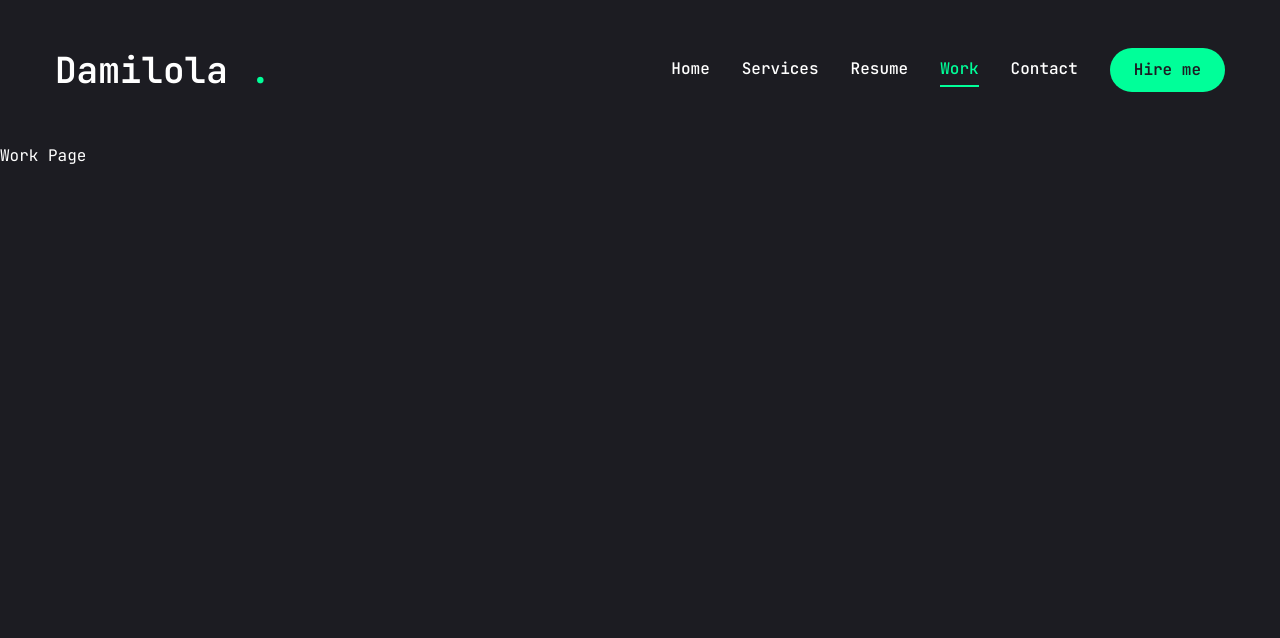
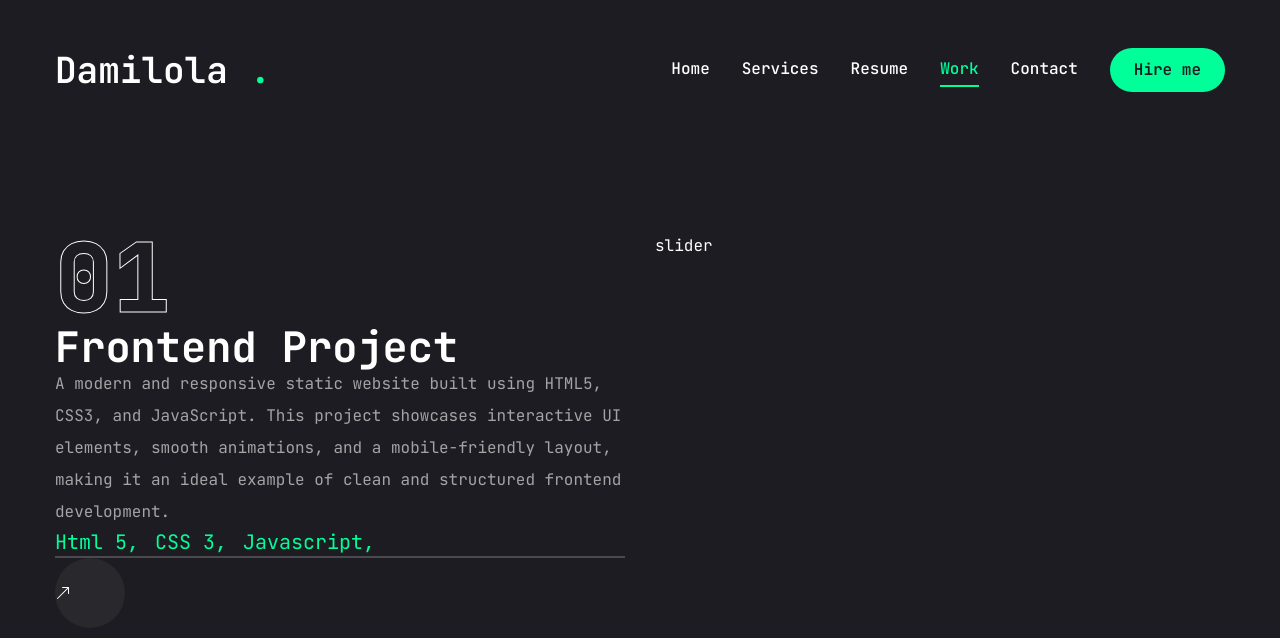
Before and after one commit to damilolajohn6/my-portfolio, a Next.js app: page /work in a window 1280 px wide. Shown: the top 638 px of the page. Built offline with nearby package versions, Linux system fonts and the light colour scheme.

Commit message:
wrk page

```diff
--- a/package.json
+++ b/package.json
@@ -24,11 +24,13 @@
     "react-countup": "^6.5.3",
     "react-dom": "^19.0.0",
     "react-icons": "^5.4.0",
+    "swiper": "^11.2.2",
     "tailwind-merge": "^3.0.1",
     "tailwindcss-animate": "^1.0.7"
   },
   "devDependencies": {
     "@eslint/eslintrc": "^3",
+    "@types/react": "^19.0.8",
     "eslint": "^9",
     "eslint-config-next": "15.1.6",
     "postcss": "^8",
--- a/src/app/work/page.jsx
+++ b/src/app/work/page.jsx
@@ -1,8 +1,138 @@
+"use client";
+
+import { motion } from "framer-motion";
+import React, { useState } from "react";
+import { Swiper, SwiperSlide } from "swiper/react";
+import "swiper/css";
+import { BsArrowUpRight, BsGithub } from "react-icons/bs";
+
+import {
+  Tooltip,
+  TooltipContent,
+  TooltipProvider,
+  TooltipTrigger,
+} from "@/components/ui/tooltip";
+import Link from "next/link";
+import Image from "next/image";
+
+const projects = [
+  {
+    num: "01",
+    category: "frontend",
+    title: "project 1",
+    description:
+      "A modern and responsive static website built using HTML5, CSS3, and JavaScript. This project showcases interactive UI elements, smooth animations, and a mobile-friendly layout, making it an ideal example of clean and structured frontend development.",
+    stack: [
+      {
+        name: "Html 5",
+      },
+      {
+        name: "CSS 3",
+      },
+      {
+        name: "Javascript",
+      },
+    ],
+    image: "/assets/work/thumb1.png",
+    live: "",
+    github: "",
+  },
+  {
+    num: "02",
+    category: "fullstack",
+    title: "project 2",
+    description:
+      "A full-stack web application developed using Next.js for the frontend, Tailwind CSS for styling, and Node.js for the backend. This project integrates dynamic content, server-side rendering, and API connections, ensuring fast performance and a seamless user experience.",
+    stack: [
+      {
+        name: "Next.js",
+      },
+      {
+        name: "Tailwind.css",
+      },
+      {
+        name: "Node.js",
+      },
+    ],
+    image: "/assets/work/thumb2.png",
+    live: "",
+    github: "",
+  },
+  {
+    num: "03",
+    category: "frontend",
+    title: "project 3",
+    description:
+      "A sleek, modern frontend project built with Next.js and styled using Tailwind CSS. This project demonstrates a minimalist UI with optimized performance, dynamic routing, and reusable components, making it scalable and maintainable.",
+    stack: [
+      {
+        name: "Next.js",
+      },
+      {
+        name: "Tailwind.css",
+      },
+    ],
+    image: "/assets/work/thumb3.png",
+    live: "",
+    github: "",
+  },
+];
 
 const WorkPage = () => {
+  const [project, setProject] = useState(projects[0]);
   return (
-    <div>Work Page</div>
-  )
-}
+    <motion.div
+      initial={{ opacity: 0 }}
+      animate={{ opacity: 1 }}
+      exit={{ opacity: 0 }}
+      className="min-h-[80vh] flex flex-col justify-center py-12 xl:px-0"
+    >
+      <div className="container mx-auto">
+        <div className=" flex flex-col xl:flex-row xl:gap-[30px]">
+          <div className="w-full xl:w-[50%] xl:h-[460px] flex flex-col xl:justify-between order-2 xl:order-none">
+            <div className="">
+              <div className="text-8xl leading-none font-extrabold text-transparent text-outline">
+                {project.num}
+              </div>
+              <h2 className="text-[42px] font-bold leading-none text-white group-hover:text-accent transition-all duration-500 capitalize">
+                {project.category} project
+              </h2>
 
-export default WorkPage
+              <p className="text-white/60">{project.description}</p>
+
+              <ul className=" flex gap-4">
+                {project.stack.map((item, index) => {
+                  return (
+                    <li className="text-xl text-accent" key={index}>
+                      {item.name}
+                      {index !== project.stack.lenght - 1 && ","}
+                    </li>
+                  );
+                })}
+              </ul>
+
+              <div className="border border-white/20"></div>
+              <div className="">
+                <Link href={project.live}>
+                  <TooltipProvider delayDuration={100}>
+                    <Tooltip>
+                      <TooltipTrigger className="w-[70px] h-[70px] rounded-full bg-white/5 justify-center">
+                        <BsArrowUpRight />
+                      </TooltipTrigger>
+                      <TooltipContent>
+                        <p className=""> live project</p>
+                      </TooltipContent>
+                    </Tooltip>
+                  </TooltipProvider>
+                </Link>
+              </div>
+            </div>
+          </div>
+          <div className="w-full xl:w-[50%]">slider</div>
+        </div>
+      </div>
+    </motion.div>
+  );
+};
+
+export default WorkPage;
```
Also changed, not shown: 1 other file (tests, documents, lock files or other folders).
